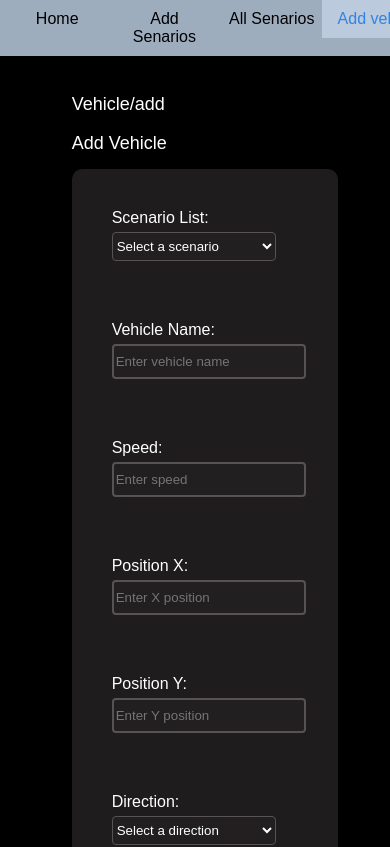
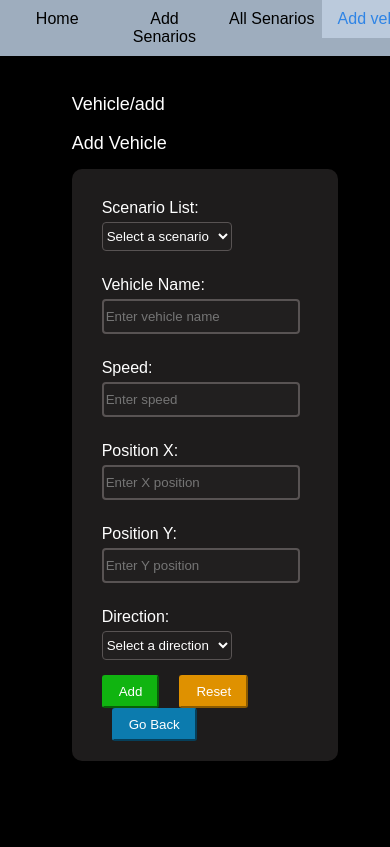
Before and after one commit to rajeshg0ud/appxxproject, a React (Create React App) app: page /Addvehicle in a window 390 px wide. Shown: the top 847 px of the page. Built offline with nearby package versions, Linux system fonts and the light colour scheme; data requests are answered from the project's data file.

Commit message:
Update AddSenarios.css

```diff
--- a/src/components/AddSenarios.css
+++ b/src/components/AddSenarios.css
@@ -12,7 +12,7 @@
 }
 
 .form-container {
-  width: 75vw;
+  width: 65vw;
   background-color: rgb(30, 28, 28);
   padding: 20px;
   border-radius: 10px;
@@ -27,7 +27,7 @@ form {
 
 .box,
 .form-group {
-  padding: 20px;
+  padding: 20px 60px;
   display: flex;
   flex-direction: column;
 }
@@ -48,8 +48,8 @@ h2 {
   border-radius: 5px;
   border-style: solid;
   height: 35px;
-  width: 100%;
-  margin: 5px 10vw 20px 0px;
+  width: 110%;
+  margin: 5px 50px 20px 0px;
 }
 
 button {
@@ -66,7 +66,7 @@ button {
   background-color: #0C7bae;
   font-weight: 500;
   color: rgb(255, 255, 255);
-  margin-right: 20px;
+  margin-left: 20px;
 }
 
 .orange {
@@ -74,7 +74,7 @@ button {
   background-color: rgb(223, 145, 0);
   font-weight: 500;
   color: rgb(255, 255, 255);
-  margin-right: 20px;
+  margin-left: 20px;
 }
 
 .green {
@@ -82,7 +82,7 @@ button {
   background-color: rgb(16, 180, 16);
   font-weight: 500;
   color: rgb(255, 255, 255);
-  margin-right: 20px;
+  margin-left: 57px;
 }
 
 .simulation-button {
@@ -111,7 +111,7 @@ button {
     border-radius: 4px;
     height: 29px;
     width: 100%;
-    margin: 5px 10vw 20px 0px;
+    margin: 5px 5px 5px 0px;
   }
 
   .form-container {
@@ -121,4 +121,12 @@ button {
     border-radius: 10px;
     margin-bottom: 20px;
   }
+
+  .box,.form-group{
+    padding: 10px 10px;
+  }
+
+  .green{
+    margin-left: 10px;
+  }
 }
```
